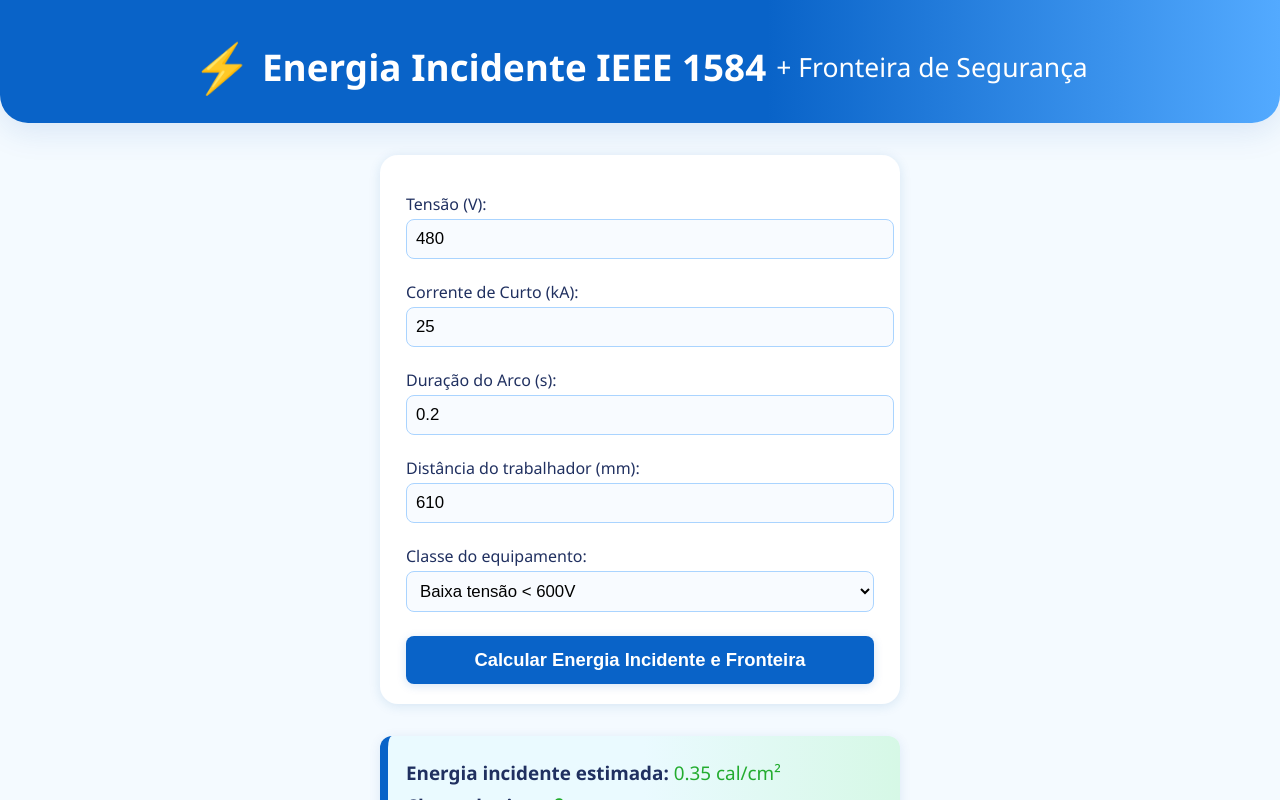
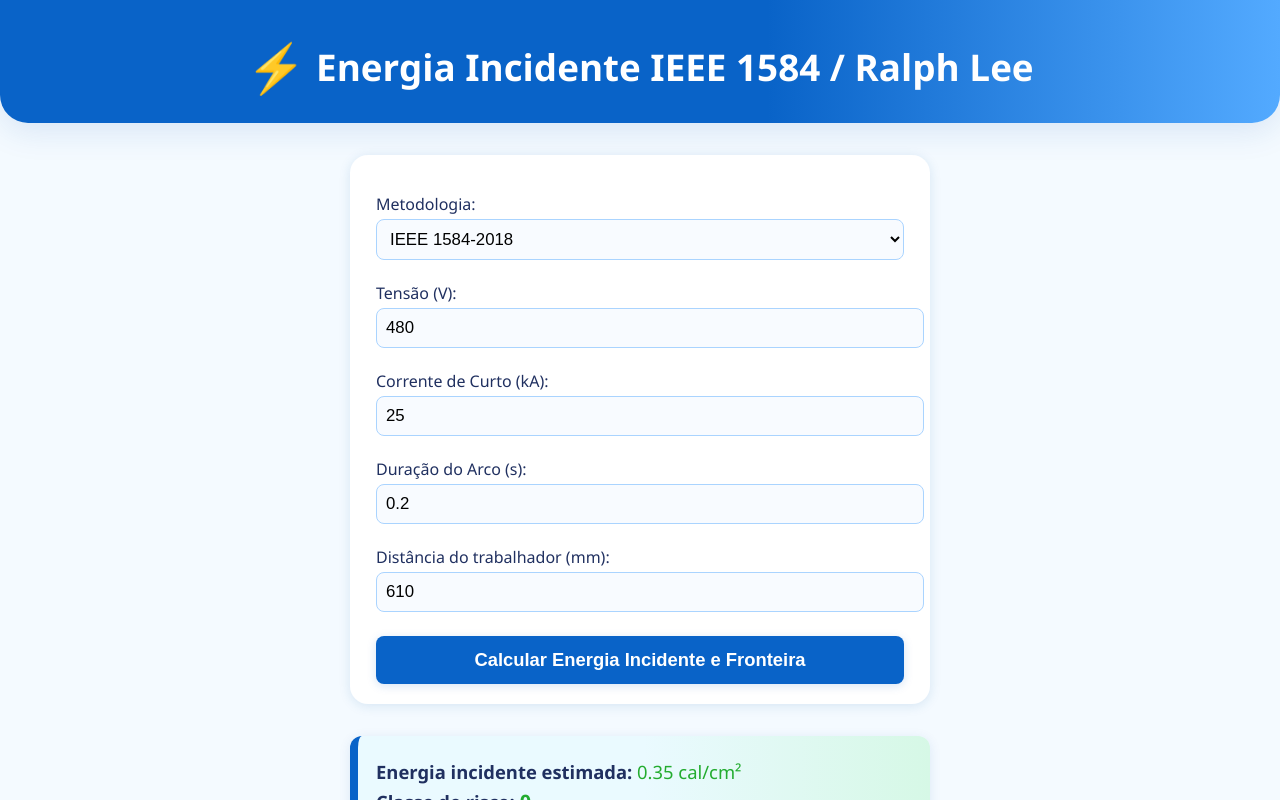
Before and after one commit to Leoliveira2/IncidentEnergy, a plain HTML site: page index.html in a window 1280 px wide. Both pictures are taken after a click on the button "Calcular Energia Incidente e Fronteira". Shown: the top 800 px of the page. Drawn offline with Linux system fonts and the light colour scheme.

Commit message:
Update index.html

```diff
--- a/index.html
+++ b/index.html
@@ -2,7 +2,7 @@
 <html lang="pt-BR">
 <head>
   <meta charset="UTF-8">
-  <title>Energia Incidente - IEEE 1584 + Fronteira de Segurança</title>
+  <title>Energia Incidente - IEEE 1584 / Ralph Lee + Fronteira de Segurança</title>
   <meta name="viewport" content="width=device-width, initial-scale=1.0">
   <style>
     :root {
@@ -43,7 +43,7 @@
       font-size: 1.3em;
     }
     .container {
-      max-width: 520px;
+      max-width: 580px;
       margin: 0 auto;
       background: transparent;
       padding: 0 16px 48px 16px;
@@ -100,11 +100,11 @@
       border-left: 8px solid var(--azul-primario);
       border-radius: 12px;
       padding: 22px 22px 15px 18px;
-      font-size: 1.18em;
+      font-size: 1.15em;
       margin-top: 10px;
       margin-bottom: 18px;
       box-shadow: 0 2px 12px #1750a21a;
-      line-height: 1.65;
+      line-height: 1.55;
       position: relative;
       z-index: 1;
     }
@@ -161,11 +161,16 @@
 </head>
 <body>
   <header>
-    <h1><span class="icon">⚡</span> Energia Incidente IEEE 1584 <span style="font-size:.72em;font-weight:400;">+ Fronteira de Segurança</span></h1>
+    <h1><span class="icon">⚡</span> Energia Incidente IEEE 1584 / Ralph Lee</h1>
   </header>
   <div class="container">
     <div class="card">
       <form id="incidentForm" onsubmit="event.preventDefault();calcularEnergia();">
+        <label for="metodo">Metodologia:</label>
+        <select id="metodo">
+          <option value="ieee">IEEE 1584-2018</option>
+          <option value="ralph">Ralph Lee</option>
+        </select>
         <label for="voltage">Tensão (V):</label>
         <input type="number" id="voltage" value="480" min="1" required>
         <label for="current">Corrente de Curto (kA):</label>
@@ -174,11 +179,6 @@
         <input type="number" step="0.01" id="duration" value="0.2" min="0.01" required>
         <label for="distance">Distância do trabalhador (mm):</label>
         <input type="number" id="distance" value="610" min="1" required>
-        <label for="equipClass">Classe do equipamento:</label>
-        <select id="equipClass">
-          <option value="low">Baixa tensão &lt; 600V</option>
-          <option value="high">Alta tensão ≥ 600V</option>
-        </select>
         <button type="submit">Calcular Energia Incidente e Fronteira</button>
       </form>
     </div>
@@ -201,30 +201,64 @@
   <script>
     function calcularEnergia() {
       // Entradas
+      const metodo = document.getElementById('metodo').value;
       const voltage = parseFloat(document.getElementById('voltage').value);
       const current = parseFloat(document.getElementById('current').value);
       const duration = parseFloat(document.getElementById('duration').value);
       const distance = parseFloat(document.getElementById('distance').value);
 
-      // IEEE 1584-2018 simplificado (baixa tensão, caixa aberta)
-      let energia = 0.0093 * current * voltage * duration / Math.pow(distance, 0.65);
+      let energia = 0, energiaFormula = "", boundary = 0, boundaryFormula = "";
+      let memorialExplicacao = "", memorialBoundary = "";
+      let classe, epirisco, corClasse;
 
-      // Limite visual
-      const energiaDisplay = Math.min(energia, 40);
+      if (metodo === "ieee") {
+        // IEEE 1584-2018
+        // EI = 0.0093 x Icc x V x t / D^0.65
+        energia = 0.0093 * current * voltage * duration / Math.pow(distance, 0.65);
+        energiaFormula = `EI = 0,0093 × Icc × V × t / D^0,65`;
+        // Boundary: EI = 1,2 cal/cm² -> D = [0,0093 × Icc × V × t / 1,2]^(1/0,65)
+        let numerador = 0.0093 * current * voltage * duration;
+        boundary = Math.pow(numerador / 1.2, 1/0.65);
+        boundaryFormula = `D = [0,0093 × Icc × V × t / 1,2]<sup>1/0,65</sup>`;
+        memorialExplicacao = `
+          <b>IEEE 1584-2018:</b><br>
+          EI = Energia incidente (cal/cm²)<br>
+          Icc = Corrente de curto (kA)<br>
+          V = Tensão (V)<br>
+          t = Duração do arco (s)<br>
+          D = Distância do trabalhador (mm)<br>
+          Expoente 0,65 para baixa tensão<br>
+          <b>Fórmula:</b> ${energiaFormula}<br>
+        `;
+        memorialBoundary = `<b>Fronteira:</b> ${boundaryFormula}<br>
+          EI fixado em 1,2 cal/cm² (limite queimadura segundo grau).`;
+      } else {
+        // Ralph Lee
+        // EI = 2.142 x Icc x t / D²
+        energia = 2.142 * current * duration / Math.pow(distance,2);
+        energiaFormula = `EI = 2,142 × Icc × t / D²`;
+        // Boundary: EI = 1,2 cal/cm² -> D = sqrt(2,142 × Icc × t / 1,2)
+        boundary = Math.sqrt(2.142 * current * duration / 1.2);
+        boundaryFormula = `D = sqrt(2,142 × Icc × t / 1,2)`;
+        memorialExplicacao = `
+          <b>Ralph Lee (NFPA 70E):</b><br>
+          EI = Energia incidente (cal/cm²)<br>
+          Icc = Corrente de curto (kA)<br>
+          t = Duração do arco (s)<br>
+          D = Distância do trabalhador (mm)<br>
+          <b>Fórmula:</b> ${energiaFormula}<br>
+        `;
+        memorialBoundary = `<b>Fronteira:</b> ${boundaryFormula}<br>
+          EI fixado em 1,2 cal/cm² (limite queimadura segundo grau).`;
+      }
 
-      // Classe de risco e cor
-      let classe, epirisco, corClasse;
+      // Classe de risco e cor (faixas padrão NR10)
       if (energia <= 1.2) { classe = 0; epirisco = "Básico"; corClasse = "#23ac2f"; }
       else if (energia <= 4) { classe = 1; epirisco = "Retardante a chamas"; corClasse = "#aad12b";}
       else if (energia <= 8) { classe = 2; epirisco = "Antichama completo"; corClasse = "#ffb800";}
       else if (energia <= 25) { classe = 3; epirisco = "Classe 3 completo"; corClasse = "#ff8500";}
       else if (energia <= 40) { classe = 4; epirisco = "Classe 4 máximo"; corClasse = "#e65b5b";}
       else { classe = 5; epirisco = "Zona extrema, evacuar área!"; corClasse = "#d12c2c";}
-
-      // Fronteira de segurança
-      const energiaAlvo = 1.2;
-      let numerador = 0.0093 * current * voltage * duration;
-      let D = Math.pow(numerador / energiaAlvo, 1/0.65);
 
       // Exibir resultado
       document.getElementById('bloco-resultado').style.display = 'block';
@@ -235,27 +269,28 @@
       `;
       document.getElementById('fronteira').innerHTML = `
         <b>Fronteira de segurança:</b>
-        <span style="color:${corClasse};font-weight:600">${D.toFixed(0)} mm</span>
-        <span style="font-size:.97em;color:#234;opacity:.8;">(${(D/1000).toFixed(2)} m) para 1,2 cal/cm²</span>
+        <span style="color:${corClasse};font-weight:600">${boundary.toFixed(0)} mm</span>
+        <span style="font-size:.97em;color:#234;opacity:.8;">(${(boundary/1000).toFixed(2)} m) para 1,2 cal/cm²</span>
       `;
 
       // Escala visual
+      const energiaDisplay = Math.min(energia, 40);
       const pos = Math.min(energiaDisplay/40, 1) * 100;
       document.getElementById('ponteiro').style.left = `calc(${pos}% - 3px)`;
 
-      // Memorial técnico
+      // Memorial técnico completo
       document.getElementById('memorial').innerHTML = `
         <b>Entradas:</b><br>
         - Tensão: ${voltage} V<br>
         - Corrente de Curto: ${current} kA<br>
         - Duração do Arco: ${duration} s<br>
         - Distância do trabalhador: ${distance} mm<br><br>
-        <b>Fórmula base:</b><br>
-        EI = 0.0093 × Icc × V × t / D<sup>0.65</sup><br>
-        <b>Energia incidente:</b> ${energia.toFixed(2)} cal/cm²<br>
-        <b>Classe de risco:</b> ${classe} (${epirisco})<br><br>
-        <b>Fronteira de Segurança:</b> D = [0.0093 × Icc × V × t / 1,2]<sup>1/0,65</sup> = <b>${D.toFixed(0)} mm</b> (${(D/1000).toFixed(2)} m)<br>
-        <span style="font-size:.93em;color:#567;opacity:.8;">Distância mínima recomendada para delimitação de área segura (IEEE 1584-2018).</span>
+        ${memorialExplicacao}
+        <b>Resultado do cálculo:</b><br>
+        EI = <b>${energia.toFixed(4)}</b> cal/cm²<br><br>
+        ${memorialBoundary}<br>
+        Fronteira de segurança: <b>${boundary.toFixed(0)} mm</b> (${(boundary/1000).toFixed(2)} m)<br>
+        <span style="font-size:.93em;color:#567;opacity:.8;">Para aplicação real, consulte as tabelas e ajustes dos métodos completos das normas.</span>
       `;
     }
   </script>
```
